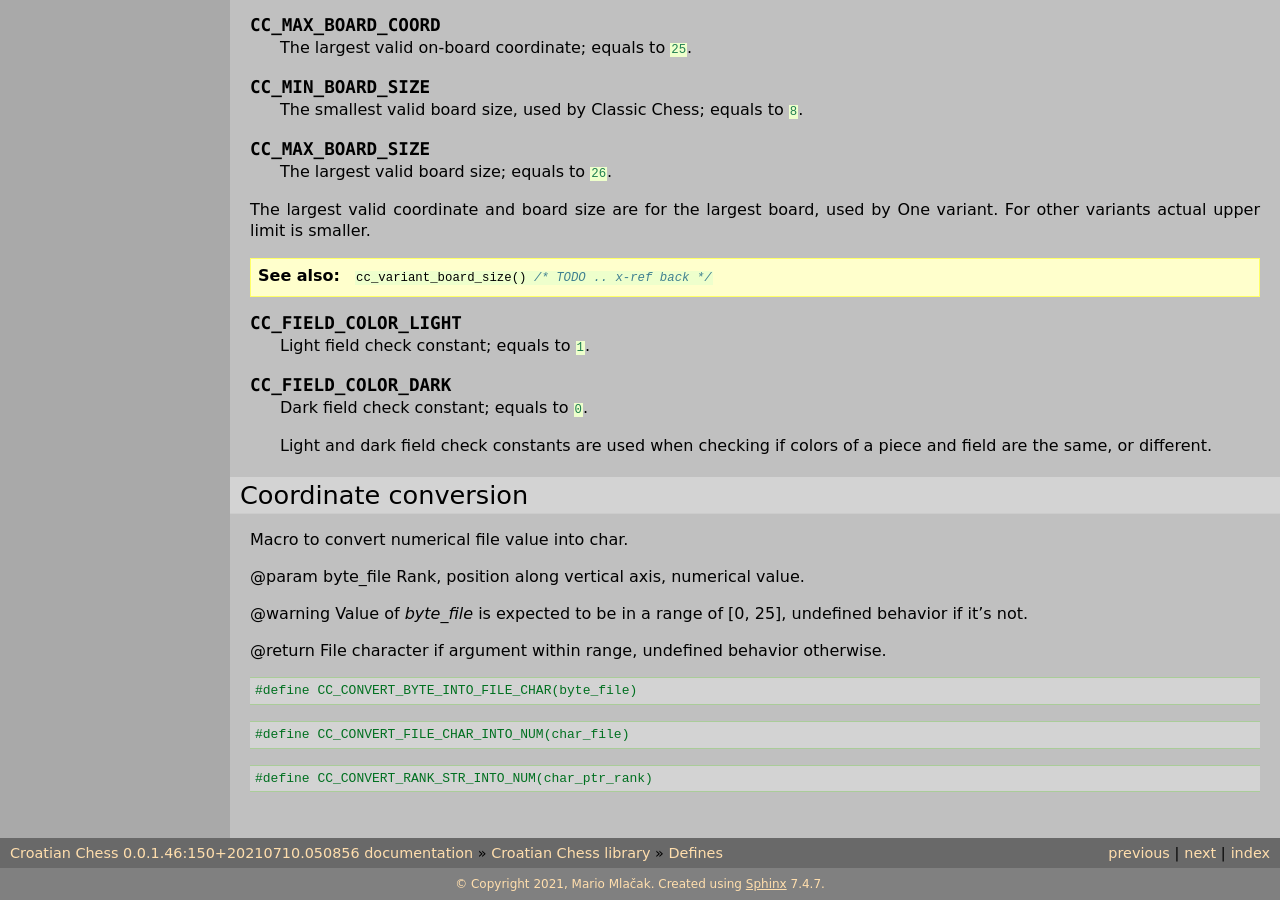
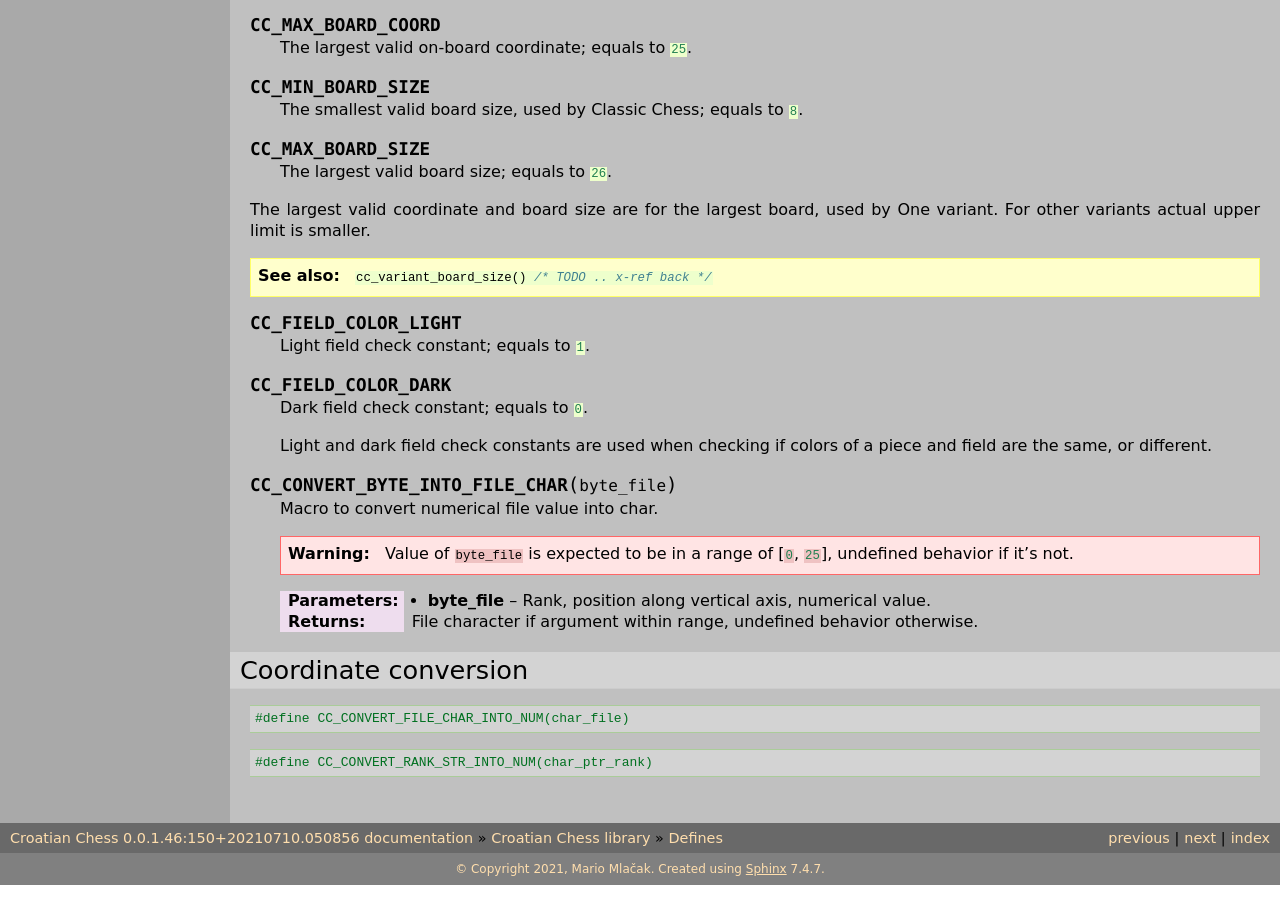
Before and after one commit to mmlacak/crochess, a Sphinx documentation site: the page built from docs/source/libcc/ccdefines.rst, in a window 1280 px wide and 900 px high, scrolled down 1666 px. Built offline with Sphinx 7.4.7, drawn with Linux system fonts in a browser that asks for light colours.

```diff
--- a/docs/source/libcc/ccdefines.rst
+++ b/docs/source/libcc/ccdefines.rst
@@ -139,27 +139,24 @@ One variant. For other variants actual upper limit is smaller.
     Light and dark field check constants are used when checking if colors
     of a piece and field are the same, or different.
 
+.. c:macro:: CC_CONVERT_BYTE_INTO_FILE_CHAR(byte_file)
+
+    Macro to convert numerical file value into char.
+
+    .. warning::
+
+        Value of :c:`byte_file` is expected to be in a range of [:c:`0`, :c:`25`],
+        undefined behavior if it's not.
+
+    :param byte_file: Rank, position along vertical axis, numerical value.
+    :returns: File character if argument within range, undefined behavior otherwise.
+
 
 
 .. _lbl-libcc-ccdefines-coordinateconversion:
 
 Coordinate conversion
 ---------------------
-
-Macro to convert numerical file value into char.
-
-@param byte_file Rank, position along vertical axis, numerical value.
-
-@warning
-Value of `byte_file` is expected to be in a range of [0, 25],
-undefined behavior if it's not.
-
-@return File character if argument within range, undefined behavior otherwise.
-
-.. code-block:: C
-    :force:
-
-    #define CC_CONVERT_BYTE_INTO_FILE_CHAR(byte_file)
 
 .. code-block:: C
     :force:
```
